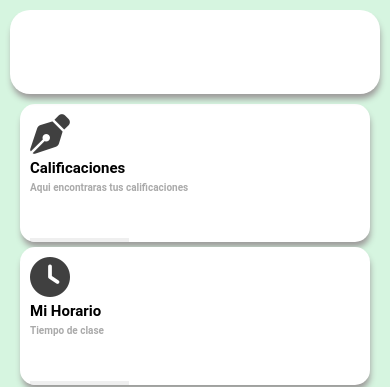
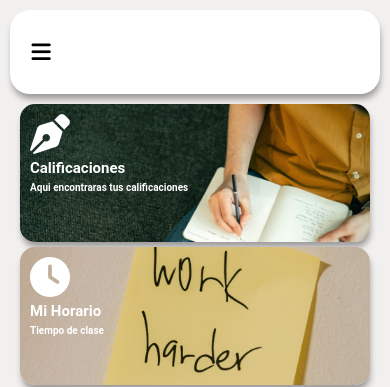
Before and after one commit to Sebastianyael/integrador, a Flask app: page /feed in a window 390 px wide. Shown: the top 387 px of the page. Run offline with Flask 3, Linux system fonts and the light colour scheme; some libraries are stand-ins or nearby versions.

Commit message:
Se completo la vista del estudiante aun falta hacerlo responsivo

```diff
--- a/app/static/JS/login.js
+++ b/app/static/JS/login.js
@@ -29,6 +29,7 @@ const matricula = document.getElementById('matricula')
 const contraseña = document.getElementById('contraseña')
 const labelTwo = document.getElementById('label-two')
 const labelOne = document.getElementById('label-one')
+const labelthree = document.getElementById('label-three')
 
 enviar.addEventListener('click' , (event) =>{
 
@@ -39,6 +40,7 @@ enviar.addEventListener('click' , (event) =>{
         labelOne.textContent = 'Campo Vacio'
         matricula.style.borderColor = 'red'
         event.preventDefault()
+        labelthree.textContent = ''
     }
 
     if(contraseña.value.trim() === ''){
--- a/app/static/JS/student-feed.js
+++ b/app/static/JS/student-feed.js
@@ -1,15 +1,32 @@
-const feedMain = document.getElementById('feed-container')
-const feedNotes = document.getElementById('calificaciones-panel')
-const feedHorario = document.getElementById('feed-horario')
-const feedCalendario = document.getElementById('feed-calendar')
-const feedTeacher = document.getElementById('feed-teacher')
+const feedMain = document.getElementById('feed-container')  //contenedor principal
+const feedNotes = document.getElementById('calificaciones-panel')   //contenedor de calificaciones
+const feedHorario = document.getElementById('feed-horario') //contenedor de horario
+const feedCalendario = document.getElementById('feed-calendar') //contenedor del calendario
+const feedTeacher = document.getElementById('feed-teacher') //contenedor de los profesores
+
+const aside = document.getElementById('aside') //variable del Aside
+const buttonAside = document.getElementById('bars') //boton del header
+
+const iconBars = document.getElementById('icon-bars')
+
+//Botones del aside
+const home = document.getElementById('home')
+const calificaciones = document.getElementById('calificaciones')
+const horario = document.getElementById('horario')  //
+const calendario = document.getElementById('calendario')
+const profesores = document.getElementById('profesores')
+
+let feeds = [feedMain ,  feedNotes , feedHorario , feedCalendario , feedTeacher] //array de los contenedores
+const asideButtons  = [home , calificaciones , horario , calendario , profesores] //array de los botones del aside
 
 let varBackground = document.documentElement;
-let colorClassEstado = document.documentElement
+let colorClassEstado = document.documentElement;
+let feedContainerWidth = document.documentElement;
 
-let body = document.getElementById('body')
+
+
+//Funcion que limpia el body y pone el feed que  corresponda
 function cleanMain(feed){
-    let feeds = [feedMain ,  feedNotes , feedHorario , feedCalendario , feedTeacher]
     let position = feeds.findIndex(a => a.classList.contains('on'))
     feeds[position].classList.replace('on' , 'off')
     feed.classList.replace('off' , 'on')
@@ -17,63 +34,79 @@ function cleanMain(feed){
 }
 
 
-const home = document.getElementById('home')
-const calificaciones = document.getElementById('calificaciones')
-const horario = document.getElementById('horario')
-const calendario = document.getElementById('calendario')
-const profesores = document.getElementById('profesores')
+//Boton que muestra y esconde el aside
+buttonAside.addEventListener('click' , () =>{
+    if(aside.classList.contains('off') === true){
+        aside.classList.replace('off' , 'on-flex')
+        feedContainerWidth.style.setProperty('--feedContainerWidth' , '3/11')
+        iconBars.classList.replace('fa-bars' , 'fa-bars-staggered')
+
+    }else{
+        aside.classList.replace('on-flex' , 'off')
+        feedContainerWidth.style.setProperty('--feedContainerWidth' , '1/12')
+        iconBars.classList.replace('fa-bars-staggered' , 'fa-bars')
+    }
+
+})
+
+
+//Funci0n que pone el color al boton del aside
 function classEstado(button){
-     const asideButtons  = [home , calificaciones , horario , calendario , profesores]
      position = asideButtons.findIndex(a => a.classList.contains('estado') === true)
      asideButtons[position].classList.remove('estado')
      button.classList.add('estado')
 }
 
 
-
+//Boton Home
 home.addEventListener('click' , () => {
     cleanMain(feedMain)
     classEstado(home)
-    varBackground.style.setProperty('--bg-color' , 'rgb(214, 245, 224)')
+    varBackground.style.setProperty('--bg-color' , 'rgb(242, 239, 239)')
     colorClassEstado.style.setProperty('--font-color-estado' , 'rgb(36, 163, 74)')
+    aside.classList.replace('on-flex' , 'off')
+    feedContainerWidth.style.setProperty('--feedContainerWidth' , '1/11')
+    buttonAside.classList.replace('off' , 'on')
 
 })
 
 
 
-
+//Boton de calificaciones
 calificaciones.addEventListener('click' , () =>{
     cleanMain(feedNotes)
     classEstado(calificaciones)
     varBackground.style.setProperty('--bg-color' , 'rgb(212, 232, 247)')
     colorClassEstado.style.setProperty('--font-color-estado' , 'rgb(67, 101, 127)')
+    buttonAside.classList.add('off')
 })
 
 
-
+//boton de horario
 horario.addEventListener('click' , () =>{
     cleanMain(feedHorario)
     classEstado(horario)
     varBackground.style.setProperty('--bg-color' , 'rgb(247, 228, 212)')
     colorClassEstado.style.setProperty('--font-color-estado' , 'rgb(210, 121, 47)')
-
+    buttonAside.classList.add('off')
 
 
 })
 
-
+//boton de calendario
 calendario.addEventListener('click' , () =>{
     cleanMain(feedCalendario)
     classEstado(calendario)
     varBackground.style.setProperty('--bg-color' , 'rgb(228, 212, 247)')
     colorClassEstado.style.setProperty('--font-color-estado' , 'rgb(108, 80, 143)')
-
+    buttonAside.classList.add('off')
 })
 
+//Boton de profesores
 profesores.addEventListener('click' , () =>{
     cleanMain(feedTeacher)
     classEstado(profesores)
     varBackground.style.setProperty('--bg-color' , 'rgb(247, 244, 212)')
     colorClassEstado.style.setProperty('--font-color-estado' , 'rgb(83, 80, 38)')
-
+    buttonAside.classList.add('off')
 })
--- a/app/static/styles/student-feed.css
+++ b/app/static/styles/student-feed.css
@@ -1,9 +1,10 @@
 :root {
       --fuente: "Roboto", sans-serif;
       --color-font-white: white;
-      --bg-color: rgb(214, 245, 224);
+      --bg-color: rgb(242, 239, 239);
       --bx-shadow : 1px 6px 6px -1px rgb(156, 153, 153);
       --font-color-estado: rgb(36, 163, 74);
+      --feedContainerWidth: 1 / 12;
 
     }
 
@@ -30,6 +31,10 @@
       position: relative;
       box-shadow: var(--bx-shadow);
       border-radius: 20px;
+      display: flex;
+      justify-content: flex-start;
+      padding-left: 10px;
+      align-items: center;
     }
 
     aside {
@@ -42,6 +47,7 @@
       box-shadow: var(--bx-shadow);
       background-color: var(--color-font-white);
       margin: 10px;
+      position:relative;
     }
 
     aside button {
@@ -78,17 +84,19 @@
     }
 
     .feed-container {
-      grid-column: 3 / 12;
+      grid-column: var(--feedContainerWidth);
       grid-row: 2 / 11;
       overflow: hidden;
-      background-color: var(--color-font-white);
       border-radius: 10px;
       display: none;
       grid-template-columns: repeat(60 , 20px);
       grid-template-rows: repeat(36 , 20px);
       padding: 10px;
       background-color: transparent;
+
+
     }
+
 
     .feed-container div{
       box-shadow: var(--bx-shadow);
@@ -97,64 +105,79 @@
       display: flex;
       flex-direction: column;
       font-family: var(--fuente);
-      color: #404040;
       gap: 5px;
       justify-content: end;
       overflow: hidden;
-      background-color: white;
+      position: relative;
+      background-size: cover;   /* Hace que la imagen cubra todo el div */
+      background-position: center; /* Centra la imagen */
+      background-repeat: no-repeat;
+      width: 100%;
+      color: var(--color-font-white);
     }
+
 
     .feed-container h1{
       font-size: 25px;
       transform: translateY(0px);
+      color: var(--color-font-white);
+
     }
 
     .feed-container h2{
       font-size: 17px;
-      color: #AAAAAA;
       transform: translateY(0px);
+
 
     }
 
     .feed-container i{
       font-size: 40px;
       transform: translateY(0px);
+
     }
 
     .feed-container button{
       font-size: 15px;
-      transform: translateY(40px);
+      transform: translateY(50px);
       transition: 0.4s ease all;
       border: none;
       width: 30%;
       height: 4vh;
       font-family: var(--fuente);
+
     }
 
     .horario{
-        grid-column: 3 / 20;
+        grid-column: 3 / 25;
         grid-row: 5 / 21;
+        background-image: url("/static/images/horario.jpg");
+        color: var(--color-font-white) !important;
     }
 
     .calificaciones{
-        grid-column: 22 / 41;
+        grid-column: 29 / 50;
         grid-row: 5 / 30;
+        background-image: url("/static/images/cal.jpg");
     }
 
 
     .calendario{
-        grid-column: 42 / 60;
+        grid-column: 55 / 70;
         grid-row: 5 / 15;
+        background-image: url("/static/images/calen.crdownload");
     }
 
     .profesores{
-        grid-column: 3 / 21;
+        grid-column: 3 / 25;
         grid-row: 22 / 30;
+        background-image: url("/static/images/prof.jpg");
     }
 
     .student-info{
-      grid-column: 42 / 61;
-      grid-row: 16 / 30;
+      grid-column: 55 / 70;
+      grid-row: 17 / 30;
+      background-image: url("/static/images/estudent.jpg");
     }
 
     .feed-container div:hover i{
@@ -182,13 +205,15 @@
     .feed-container div:hover{
       background-color: rgb(243, 241, 241);
       transition: 0.4s ease-in all;
-      color: #56ab2f;
+      opacity: 0.8;
     }
 
     .feed-container button:hover{
       cursor: pointer;
 
     }
+
+
 
     .calificaciones-panel{
       grid-column: 3 / 12;
@@ -509,6 +534,22 @@
 
   }
 
+  .bars{
+    width: 5vh;
+    height: 5vh;
+    background-color: white;
+    border-radius: 15px;
+    border: none;
+    transition: 0.3s ease all;
+  }
+
+  .bars:hover{
+    width: 6vh;
+    height: 6vh;
+    transform: translateY(-5px);
+    transition: 0.3s ease all;
+  }
+
   @media (max-width: 767px) {
     body{
       display: flex;
--- a/app/static/styles/utilty-clases.css
+++ b/app/static/styles/utilty-clases.css
@@ -6,6 +6,11 @@
     display: none;
 }
 
-.th-heigth{
-    height: 5vh !important;
+.center{
+    align-items: center;
+    justify-content: center;
 }
+
+.on-flex{
+    display: flex;
+}
--- a/app/templates/login.html
+++ b/app/templates/login.html
@@ -24,7 +24,7 @@
                     {% with messages = get_flashed_messages(with_categories=true) %}
                     {% if messages %}
                     {% for category, message in messages %}
-                    <label class="{{ category }}" id="userNotFound">{{ message }}</label>
+                    <label class="{{ category }}" id="label-three">{{ message }}</label>
                     {% endfor %}
                     {% endif %}
                     {% endwith %}
--- a/app/templates/main-feed.html
+++ b/app/templates/main-feed.html
@@ -12,10 +12,11 @@
 </head>
 <body >
     <header class="">
+        <button class="bars center" id="bars"><i class="fa-solid fa-bars " id="icon-bars"></i></button>
 
     </header>
 
-    <aside class="">
+    <aside class="off" id="aside">
         <button class="estado" id="home">
             <i class="bi bi-house-door"></i>
             <p>Inicio</p>
@@ -45,6 +46,7 @@
 
     <div class="feed-container on" id="feed-container">
         <div class="calificaciones" id="calificaciones-card">
+
             <i class="fa-solid fa-pen-nib"></i>
             <h1>Calificaciones</h1>
             <h2>Aqui encontraras tus calificaciones</h2>
```
Also changed, not shown: app/static/images/cal.jpg (added), app/static/images/estudent.jpg (added), app/static/images/horario.jpg (added), app/static/images/prof.jpg (added), 2 other files.
